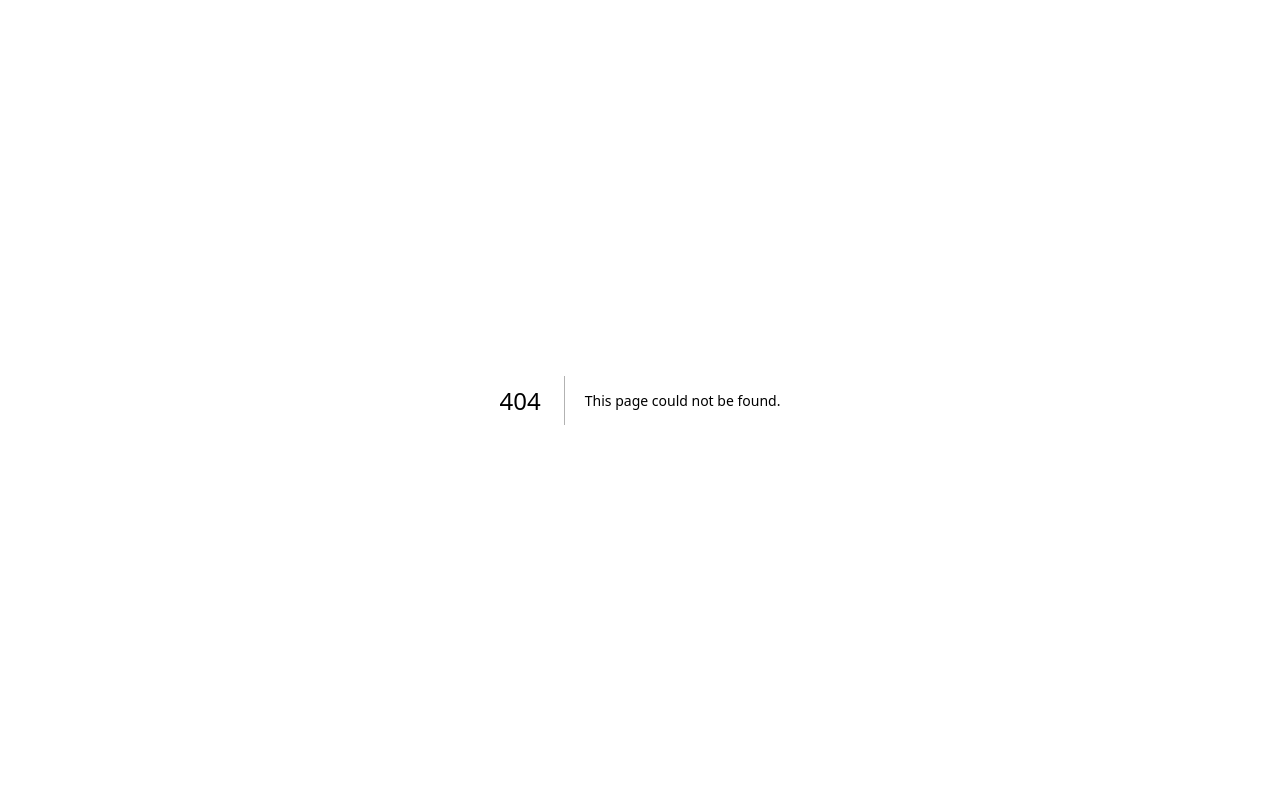
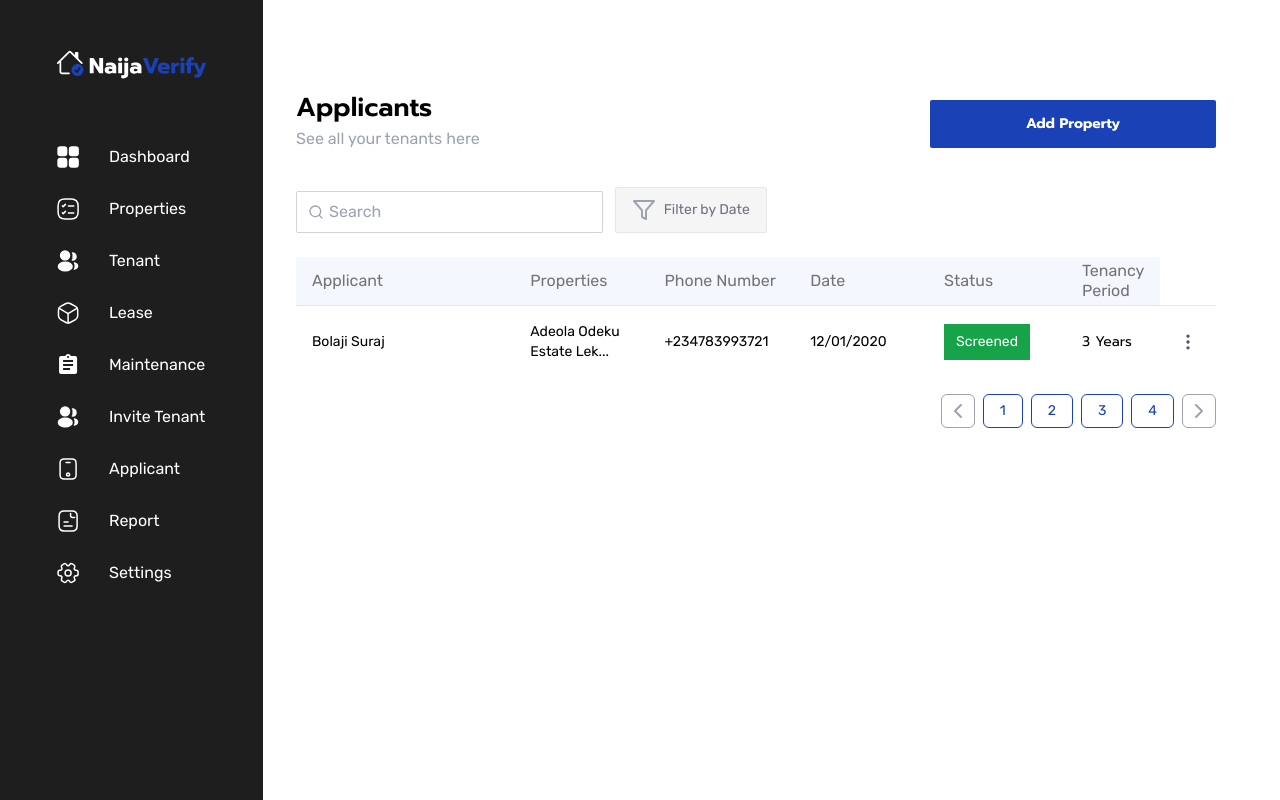
Before and after one commit to bakemonostan/naija-verify, a Next.js app: page /dashboard/applicant/list in a window 1280 px wide. Before the commit this address had no page. Built offline with nearby package versions, Linux system fonts and the light colour scheme.

Commit message:
Added applicant pages

```diff
--- a/src/app/dashboard/(properties)/properties/page.tsx
+++ b/src/app/dashboard/(properties)/properties/page.tsx
@@ -13,13 +13,8 @@ export default function Properties() {
                 <img src="/images/missing.png" alt="" className='self-center w-52 lg:mt-12' />
                 <div className='py-10 text-center'>
                     <h1 className='text-xl'>No property listed</h1>
-<<<<<<< HEAD
                     <p className='text-gray-400 font-rubik text-sm'>You haven’t listed any property</p>
-                    <div className='py-4 lg:py-5'><button className='text-[#fff] text-sm font-bold py-5 w-64 font-rubik bg-green-600'> <Link href={`/dashboard/properties/add`}> Add Property</Link></button></div>
-=======
-                    <p className='text-gray-400 font-rubik'>You have not listed any property</p>
-                    <Link href='properties/add' className='block py-8'><button type='button' className='text-[#fff] font-bold py-5 w-64 font-rubik bg-primary'>Add Property</button></Link>
->>>>>>> aa4f0dde9b52d3420ecf246cb995c370d9a8e301
+                    <div className='py-4 lg:py-5'><button className='text-[#fff] text-sm font-bold py-5 w-64 font-rubik bg-primary'> <Link href={`/dashboard/properties/add`}> Add Property</Link></button></div>
                 </div>
             </div>
         </div>
--- /dev/null
+++ b/src/app/dashboard/applicant/list/page.tsx
@@ -0,0 +1,132 @@
+import { Input } from "@/components/ui/input"
+import { Search, MoreVertical, Filter, ChevronLeft, ChevronRight } from 'lucide-react';
+import { Button } from '@/components/ui/button';
+import {
+    Table,
+    TableBody,
+    TableCell,
+    TableHead,
+    TableHeader,
+    TableRow,
+} from "@/components/ui/table"
+import Link from "next/link";
+//Todo: add props & type definations
+
+function ApplicantCard() {
+    return (
+        <div className=" flex flex-col border border-gray-300 ">
+            <div className="flex flex-row w-full space-x-3 items-center px-3 py-4 border-b border-gray-300">
+                <div className="flex flex-col mr-6">
+                    <h4 className="font-prompt font-normal text-sm ">Bolaji Suraji</h4>
+                    <p className="text-gray-400 font-rubik text-xs">+234783993721</p>
+                </div>
+                <div className="font-rubik">
+                    <p className="text-gray-400 text-xs">Tenancy Period:  <span className="text-gray-700 text-sm">3 years</span></p>
+                </div>
+                <div><MoreVertical className="h-4" /></div>
+            </div>
+            <div className="font-rubik px-3 py-4 border-b border-gray-300">
+                <p className="text-gray-400 text-xs">Property: <span className="text-gray-700 text-sm">Adeola Odeku Estate, Lekki</span></p>
+            </div>
+            <div className="flex flex-row px-3 py-4 space-x-3">
+            <p className="text-gray-400 text-xs">Desired Move in Date: <span className="text-gray-700 text-sm"> 12/01/2020</span></p>
+            <button className="px-3 py-2 text-sm text-white bg-green-600 font-rubik self-center">Screened</button>
+            </div>
+        </div>
+    )
+}
+
+export default function ApplicantList() {
+    return (
+        <div className="flex flex-col justify-center w-full">
+            <div className='flex flex-col py-6 lg:flex-row lg:justify-between'>
+                <div>
+                    <h2 className='text-[26px] font-semibold '>Applicants</h2>
+                    <p className='text-gray-400'>See all your tenants here</p>
+
+                </div>
+
+                <div className="mt-3">
+                    <Link href="/dashboard/property" className="block"><Button className='px-2 text-sm font-bold lg:px-24'>Add Property</Button></Link>
+                </div>
+            </div>
+            <div className='flex flex-col self-center justify-center w-full'>
+                <div className="flex flex-col lg:flex-row">
+                    <div className="flex flex-row items-center w-full mt-4 lg:w-4/12">
+                        <label htmlFor="email" className="relative block w-full text-gray-400 focus-within:text-gray-600 font-rubik">
+
+                            <Search className="absolute w-4 h-4 transform -translate-y-1/2 pointer-events-none top-1/2 left-3" />
+
+                            <input type="email" name="search" id="search" placeholder="Search" className="w-full py-2 pl-8 border border-gray-300 rounded-sm form-input outline-1" />
+                        </label>
+                    </div>
+                    <div className="flex flex-row items-center w-6/12 px-4 py-2 mt-3 align-middle border border-gray-200 rounded-sm justify-evenly bg-neutral-100 lg:w-auto lg:ml-3">
+                        <Filter className="mr-2 text-xs text-gray-400" />
+                        <span className="text-sm text-gray-500">Filter by Date</span>
+                    </div>
+                </div>
+                <div className='py-10 lg:hidden'>
+                    <div className='space-y-3'><ApplicantCard /><ApplicantCard /><ApplicantCard /></div>
+                </div>
+                <div>
+                    <Table className="mt-6">
+                        <TableHeader className="bg-[#F5F7FE] text-[#747474] hover:bg-neutral-50">
+                            <TableRow className="font-rubik text-[16px] font-normal">
+                                <TableHead className="w-4/12 font-normal">Applicant</TableHead>
+                                <TableHead className="w-2/12 font-normal">Properties</TableHead>
+                                <TableHead className="w-2/12 font-normal">Phone Number</TableHead>
+                                <TableHead className="w-2/12 font-normal">Date</TableHead>
+                                <TableHead className="w-2/12 font-normal">Status</TableHead>
+                                <TableHead className="w-2/12 font-normal">Tenancy Period</TableHead>
+
+                            </TableRow>
+                        </TableHeader>
+                        <TableBody>
+                            <TableRow className="border-b border-gray-400">
+                                <TableCell className="">
+                                    <p>Bolaji Suraj</p>
+                                </TableCell>
+                                <TableCell>
+                                    <p>Adeola Odeku Estate Lek...</p>
+                                </TableCell>
+                                <TableCell>
+                                    <p>+234783993721</p>
+                                </TableCell>
+                                <TableCell>
+                                    <p>12/01/2020</p>
+                                </TableCell>
+                                <TableCell><button className="px-3 py-2 text-sm text-white bg-green-600 font-rubik">Screened</button></TableCell>
+                                <TableCell>3 Years</TableCell>
+                                <TableCell className=""><MoreVertical className="h-5 text-gray-600" /></TableCell>
+                            </TableRow>
+                        </TableBody>
+                    </Table>
+                </div>
+                <div className="relative z-50 pt-4 pb-8 bg-white">
+                    <div className="">
+                        <div className="flex flex-row space-x-2 text-sm lg:justify-end">
+                            <div className="p-1 text-gray-400 border border-gray-400 rounded-md">
+                                <ChevronLeft />
+                            </div>
+                            <div className="flex items-center justify-center px-4 py-1 border rounded-md border-primary bg:white text-primary hover:text-white hover:bg-primary">
+                                <span>1</span>
+                            </div>
+                            <div className="flex items-center justify-center px-4 py-1 border rounded-md border-primary bg:white text-primary hover:text-white hover:bg-primary">
+                                <span>2</span>
+                            </div>
+                            <div className="flex items-center justify-center px-4 py-1 border rounded-md border-primary bg:white text-primary hover:text-white hover:bg-primary">
+                                <span>3</span>
+                            </div>
+                            <div className="flex items-center justify-center px-4 py-1 border rounded-md border-primary bg:white text-primary hover:text-white hover:bg-primary">
+                                <span>4</span>
+                            </div>
+                            <div className="p-1 text-gray-400 border border-gray-400 rounded-md">
+                                <ChevronRight />
+                            </div>
+                        </div>
+                    </div>
+                </div>
+            </div>
+        </div>
+    )
+}
--- a/src/app/dashboard/applicant/page.tsx
+++ b/src/app/dashboard/applicant/page.tsx
@@ -1,11 +1,20 @@
+/* eslint-disable @next/next/no-img-element */
+import Image from 'next/image';
+import Link from 'next/link';
+
 export default function Applicant() {
     return (
-        <div className="flex flex-col items-center justify-center w-full gap-5 pt-10 lg:gap-14">
-            <div>
-                <h1 className="font-semibold lg:text-2xl">View Applicants</h1>
+        <div className="flex flex-col justify-end lg:w-[100rem] lg:min-w-full mx-auto">
+            <div className='self-center py-6 lg:self-start'>
+                <h2 className='text-[26px] font-semibold '>Applicant</h2>
+                <p className='text-gray-400'>See all your tenants here</p>
             </div>
-            <div className="w-1/2 lg:w-1/4">
-                <img src="/images/apply.svg" alt="Avatar" />
+            <div className='flex flex-col self-center justify-center min-w-full '>
+                <img src="/images/applicant-image.svg" alt="" className='self-center w-52 lg:mt-12' />
+                <div className='py-10 text-center'>
+                    <h1 className='font-prompt font-medium text-xl'>Applicants will appear here</h1>
+                    <p className='text-gray-400 font-rubik text-sm mt-3'>All tenants applying for your<br/> apartment will be displayed here</p>
+                </div>
             </div>
         </div>
     )
--- a/src/app/dashboard/maintenance/home/page.tsx
+++ b/src/app/dashboard/maintenance/home/page.tsx
@@ -116,6 +116,7 @@ export default function MaintenancePage() {
 
                                 </TabsList>
                                 <div className='w-full py-2'>
+
                                     <TabsContent value="allRequests" className='w-full space-y-4'>
                                         <MaintenanceCard />
                                         <MaintenanceCard />
```
Also changed, not shown: public/images/applicant-image.svg (added).
